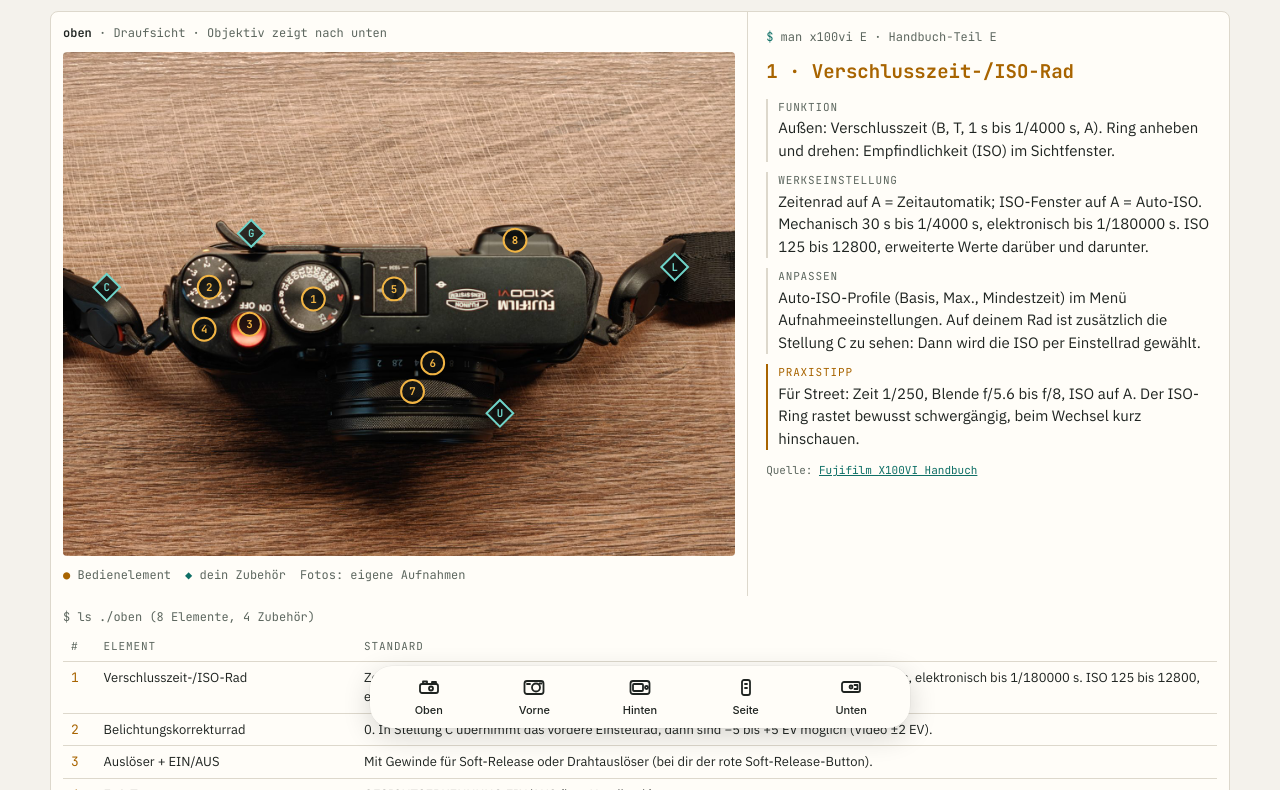
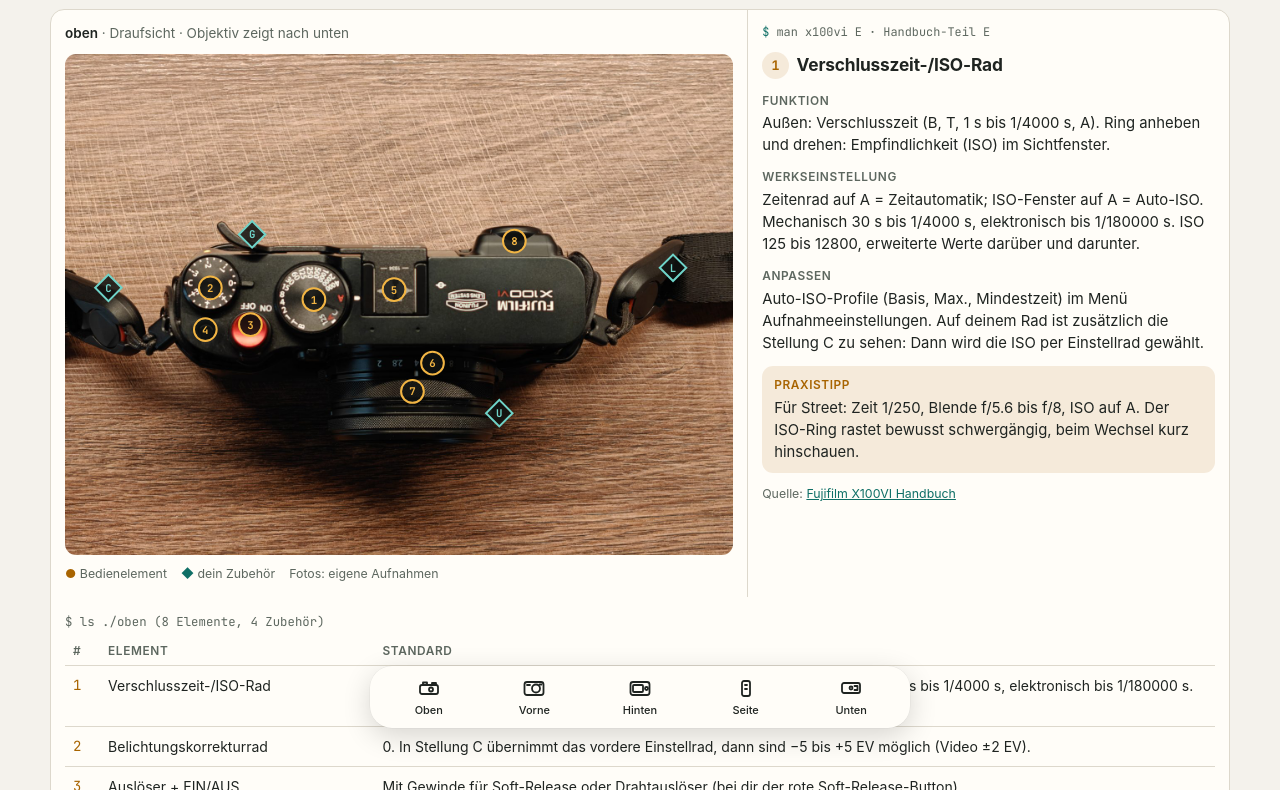
Before and after one commit to mvs2-bot/Fujifilm-X100VI, a plain HTML site: page index.html in a window 1280 px wide. Shown: the part 62-852 px from the top of the page. Drawn offline with Linux system fonts and the light colour scheme.

Commit message:
Schriftgrößen und Abstände an Erste Hilfe angeglichen
Wurzel 16.5px, Systemschrift, Text .9rem, Titel 1.05rem, Labels .72rem;
Karten-Radius 14px, Innenabstand 14px, Abstand 12px; Praxistipp als getönter
Block statt Randstrich; Nummern-Badge im Titel; SVG-Pfeil statt Zeichen.

Co-Authored-By: Claude Opus 5.5 <noreply@anthropic.com>
Claude-Session: https://claude.ai/code/session_01X1oX1tNGn8b7NYmpbVVVwJ

```diff
--- a/index.html
+++ b/index.html
@@ -25,7 +25,7 @@ document.documentElement.setAttribute('data-theme',t)})();
 </script>
 <title>X100VI Kamerakarte</title>
 <link rel="preconnect" href="https://fonts.googleapis.com">
-<link rel="stylesheet" href="https://fonts.googleapis.com/css2?family=JetBrains+Mono:wght@400;600;700&family=IBM+Plex+Sans:wght@400;500;600&display=swap">
+<link rel="stylesheet" href="https://fonts.googleapis.com/css2?family=JetBrains+Mono:wght@400;600;700&display=swap">
 <style>
 /* Layout: Terminal-Fenster. Links die Kamera-Ansicht als SVG mit nummerierten Hotspots, rechts das Detail-Panel. Mobil gestapelt. */
 :root{
@@ -46,19 +46,20 @@ document.documentElement.setAttribute('data-theme',t)})();
   color-scheme:light;
 }
 *{box-sizing:border-box}
-body{background:var(--bg);color:var(--fg);font-family:var(--sans);font-size:15px;line-height:1.5;
+/* Typo-Skala wie Erste Hilfe: Wurzel 16.5px, Text .9rem, Titel 1.05rem, Labels .72rem; Abstände 6/10/12/14/16 */
+html{font-size:16.5px;-webkit-text-size-adjust:100%}
+body{background:var(--bg);color:var(--fg);font-family:var(--ui);font-size:1rem;line-height:1.45;-webkit-font-smoothing:antialiased;
   margin:0;padding-left:max(16px,env(safe-area-inset-left,0px));padding-right:max(16px,env(safe-area-inset-right,0px));padding-top:0;padding-bottom:calc(96px + env(safe-area-inset-bottom,0px))}
-.wrap{padding-top:16px}
-.wrap{max-width:1180px;margin:0 auto;display:flex;flex-direction:column;gap:16px}
-.term{border:1px solid var(--line);background:var(--panel);border-radius:8px;overflow:hidden}
-.bar{display:flex;align-items:center;gap:8px;padding:8px 12px;border-bottom:1px solid var(--line);font-family:var(--mono);font-size:12px;color:var(--dim)}
+.wrap{max-width:1180px;margin:0 auto;padding-top:14px;display:flex;flex-direction:column;gap:12px}
+.term{border:1px solid var(--line);background:var(--panel);border-radius:14px;overflow:hidden}
+.bar{display:flex;align-items:center;gap:8px;padding:10px 14px;border-bottom:1px solid var(--line);font-family:var(--mono);font-size:.75rem;color:var(--dim)}
 .dot{width:10px;height:10px;border-radius:50%;background:var(--line)}
 .dot.r{background:var(--red)}.dot.a{background:var(--amber)}.dot.c{background:var(--cyan)}
 .bar span.path{margin-left:8px;min-width:0;overflow:hidden;text-overflow:ellipsis;white-space:nowrap}
-header .inner{padding:16px 18px;display:flex;flex-direction:column;gap:6px}
-.intro-h{font-family:var(--mono);font-size:clamp(20px,3.2vw,28px);margin:0;font-weight:700;letter-spacing:.02em;text-wrap:balance}
+.intro .inner{padding:14px;display:flex;flex-direction:column;gap:8px}
+.intro-h{font-family:var(--mono);font-size:1.15rem;margin:0;font-weight:700;letter-spacing:.02em;text-wrap:balance}
 .intro-h .p{color:var(--amber)}
-.sub{color:var(--dim);font-size:14px;margin:0;max-width:72ch}
+.sub{color:var(--dim);font-size:.88rem;margin:0;max-width:68ch}
 .sub a{color:var(--cyan)}
 .cursor{display:inline-block;width:.6em;height:1em;background:var(--amber);vertical-align:-2px;animation:blink 1.1s steps(1) infinite}
 @keyframes blink{50%{opacity:0}}
@@ -67,11 +68,11 @@ button{font:inherit;cursor:pointer}
 :focus-visible{outline:2px solid var(--cyan);outline-offset:2px}
 .main{display:grid;grid-template-columns:minmax(0,1.45fr) minmax(0,1fr)}
 @media (max-width:860px){.main{grid-template-columns:minmax(0,1fr)}}
-.stage{padding:12px;border-right:1px solid var(--line);min-width:0;display:flex;flex-direction:column;gap:10px}
+.stage{padding:14px;border-right:1px solid var(--line);min-width:0;display:flex;flex-direction:column;gap:10px}
 @media (max-width:860px){.stage{border-right:0;border-bottom:1px solid var(--line)}}
-.view-label{font-family:var(--mono);font-size:12px;color:var(--dim)}
+.view-label{font-size:.82rem;color:var(--dim)}
 .view-label b{color:var(--fg);font-weight:600}
-svg.cam{width:100%;height:auto;display:block;max-width:100%;border-radius:4px}
+svg.cam{width:100%;height:auto;display:block;max-width:100%;border-radius:11px}
 svg .b{fill:var(--body);stroke:var(--metal);stroke-width:2}
 svg .m{fill:var(--metal);stroke:#56635a;stroke-width:1.5}
 svg .g{fill:#0b0f0d;stroke:var(--metal);stroke-width:1.5}
@@ -91,31 +92,31 @@ svg .tb{fill:var(--fg);font-family:var(--mono);font-size:11px}
 .acc:hover rect,.acc:focus-visible rect,.acc.on rect{fill:var(--cyan)}
 .acc:hover text,.acc:focus-visible text,.acc.on text{fill:var(--bg)}
 .hide-acc .acc{display:none}
-.legend{display:flex;flex-wrap:wrap;gap:4px 14px;font-family:var(--mono);font-size:12px;color:var(--dim)}
+.legend{display:flex;flex-wrap:wrap;gap:4px 14px;font-size:.75rem;color:var(--dim)}
 .legend i{font-style:normal;color:var(--amber)} .legend i.c{color:var(--cyan)}
-.detail{padding:16px 18px;min-width:0;display:flex;flex-direction:column;gap:12px}
-.prompt{font-family:var(--mono);font-size:12px;color:var(--dim)}
+.detail{padding:14px;min-width:0;display:flex;flex-direction:column;gap:12px}
+.prompt{font-family:var(--mono);font-size:.72rem;color:var(--dim)}
 .prompt b{color:var(--cyan);font-weight:400}
-.detail h2{margin:0;font-family:var(--mono);font-size:19px;color:var(--amber);text-wrap:balance}
-.detail h2.c{color:var(--cyan)}
-.kv{display:grid;grid-template-columns:minmax(0,1fr);gap:10px;margin:0}
-.kv div{border-left:2px solid var(--line);padding-left:10px}
-.kv dt{font-family:var(--mono);font-size:11px;letter-spacing:.08em;text-transform:uppercase;color:var(--dim);margin-bottom:2px}
-.kv dd{margin:0}
-.kv div.tip{border-left-color:var(--amber)}
+.detail h2{margin:0;font-size:1.05rem;font-weight:700;line-height:1.3;letter-spacing:-.01em;color:var(--fg);text-wrap:balance;display:flex;align-items:baseline;gap:8px}
+.detail h2 .no{flex:none;display:inline-grid;place-items:center;min-width:1.6rem;height:1.6rem;padding:0 6px;border-radius:999px;background:var(--amber-soft);color:var(--amber);font-family:var(--mono);font-size:.8rem;font-weight:700;transform:translateY(-1px)}
+.detail h2.c .no{background:color-mix(in srgb,var(--cyan) 16%,transparent);color:var(--cyan)}
+.kv{display:grid;grid-template-columns:minmax(0,1fr);gap:12px;margin:0}
+.kv dt{font-size:.72rem;font-weight:600;letter-spacing:.05em;text-transform:uppercase;color:var(--dim);margin-bottom:3px}
+.kv dd{margin:0;font-size:.9rem;line-height:1.5}
+.kv div.tip{background:var(--amber-soft);border-radius:11px;padding:10px 12px}
 .kv div.tip dt{color:var(--amber)}
-.src{font-family:var(--mono);font-size:11px;color:var(--dim)}
+.src{font-size:.75rem;color:var(--dim)}
 .src a{color:var(--cyan)}
-.list{padding:0 12px 12px}
+.list{padding:0 14px 14px}
 .tbl-wrap{overflow-x:auto}
-table{width:100%;border-collapse:collapse;font-size:13px}
-th,td{text-align:left;padding:6px 8px;border-bottom:1px solid var(--line);vertical-align:top}
-th{font-family:var(--mono);font-size:11px;letter-spacing:.08em;text-transform:uppercase;color:var(--dim);font-weight:400}
+table{width:100%;border-collapse:collapse;font-size:.85rem;line-height:1.4}
+th,td{text-align:left;padding:10px 8px;border-bottom:1px solid var(--line);vertical-align:top}
+th{font-size:.72rem;font-weight:600;letter-spacing:.05em;text-transform:uppercase;color:var(--dim);padding-top:6px;padding-bottom:6px}
 td.n{font-family:var(--mono);color:var(--amber);width:2.5em;font-variant-numeric:tabular-nums}
 td.n.c{color:var(--cyan)}
 tr.row{cursor:pointer} tr.row:hover td{background:var(--hover)} tr.row.on td{background:var(--sel)}
-.sec-h{font-family:var(--mono);font-size:12px;color:var(--dim);padding:12px 12px 6px}
-.refs{padding:14px 18px;display:flex;flex-direction:column;gap:6px;font-size:13px;color:var(--dim)}
+.sec-h{font-family:var(--mono);font-size:.75rem;color:var(--dim);padding:16px 14px 6px}
+.refs{padding:14px;display:flex;flex-direction:column;gap:8px;font-size:.85rem;color:var(--dim)}
 .refs a{color:var(--cyan)}
 .refs ul{margin:0;padding-left:18px}
 /* Sticky-Kopfleiste und schwebende Tab-Leiste unten, übernommen von Erste Hilfe */
@@ -147,6 +148,7 @@ tr.row{cursor:pointer} tr.row:hover td{background:var(--hover)} tr.row.on td{bac
 .intro .chev{margin-left:auto;transition:transform .15s}
 .intro[open] .chev{transform:rotate(90deg)}
 .intro:not([open]) summary{border-bottom:0}
+::selection{background:var(--amber-soft);color:inherit}
 </style>
 </head>
 <body>
@@ -180,7 +182,7 @@ tr.row{cursor:pointer} tr.row:hover td{background:var(--hover)} tr.row.on td{bac
   </section>
 
   <details class="term intro">
-    <summary class="bar"><span class="dot r"></span><span class="dot a"></span><span class="dot c"></span><span class="path">Über diese Karte</span><span class="chev" aria-hidden="true">▸</span></summary>
+    <summary class="bar"><span class="dot r"></span><span class="dot a"></span><span class="dot c"></span><span class="path">Über diese Karte</span><svg class="chev" viewBox="0 0 24 24" width="16" height="16" aria-hidden="true" fill="none" stroke="currentColor" stroke-width="2" stroke-linecap="round" stroke-linejoin="round"><path d="M9 6l6 6-6 6"/></svg></summary>
     <div class="inner">
       <h2 class="intro-h"><span class="p">$</span> x100vi --karte <span class="cursor" aria-hidden="true"></span></h2>
       <p class="sub">Fujifilm X100VI (schwarz), FUJINON 23 mm F2 (KB-äquivalent 35 mm). Elemente anklicken für Funktion, Werkseinstellung, Anpassung und Praxistipp. Fotos: eigene Aufnahmen. Bezeichnungen und Standardbelegungen stammen aus dem <a href="https://fujifilm-dsc.com/en/manual/x100vi/about_this_camera/parts/" target="_blank" rel="noopener">offiziellen Handbuch (Parts of the Camera)</a>.</p>
@@ -420,12 +422,12 @@ function detail(){
   if(!sel) sel=view+"-0";
   if(sel.startsWith("acc-")){
     const a=A[sel.slice(4)];
-    el.innerHTML=`<div class="prompt"><b>$</b> cat zubehoer/${sel.slice(4)}.md</div><h2 class="c">${esc(a.n)}</h2>
+    el.innerHTML=`<div class="prompt"><b>$</b> cat zubehoer/${sel.slice(4)}.md</div><h2 class="c"><span class="no">${AK[sel.slice(4)]}</span>${esc(a.n)}</h2>
     <dl class="kv"><div><dt>Position</dt><dd>${esc(a.w)}</dd></div><div><dt>Wozu</dt><dd>${esc(a.f)}</dd></div><div class="tip"><dt>Praxistipp</dt><dd>${esc(a.t)}</dd></div></dl>`;
     return;
   }
   const [vv,i]=sel.split("-"); const c=C.filter(x=>x.v===vv)[+i];
-  el.innerHTML=`<div class="prompt"><b>$</b> man x100vi ${esc(c.k)}  <span>· Handbuch-Teil ${esc(c.k)}</span></div><h2>${+i+1} · ${esc(c.n)}</h2>
+  el.innerHTML=`<div class="prompt"><b>$</b> man x100vi ${esc(c.k)}  <span>· Handbuch-Teil ${esc(c.k)}</span></div><h2><span class="no">${+i+1}</span>${esc(c.n)}</h2>
   <dl class="kv"><div><dt>Funktion</dt><dd>${esc(c.f)}</dd></div><div><dt>Werkseinstellung</dt><dd>${esc(c.d)}</dd></div><div><dt>Anpassen</dt><dd>${esc(c.c)}</dd></div><div class="tip"><dt>Praxistipp</dt><dd>${esc(c.t)}</dd></div></dl>
   <div class="src">Quelle: <a href="https://fujifilm-dsc.com/en/manual/x100vi/about_this_camera/parts/" target="_blank" rel="noopener">Fujifilm X100VI Handbuch</a></div>`;
 }
```
